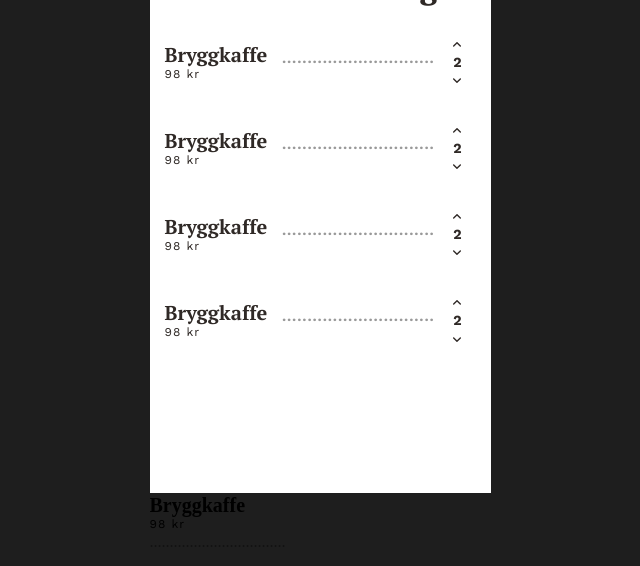
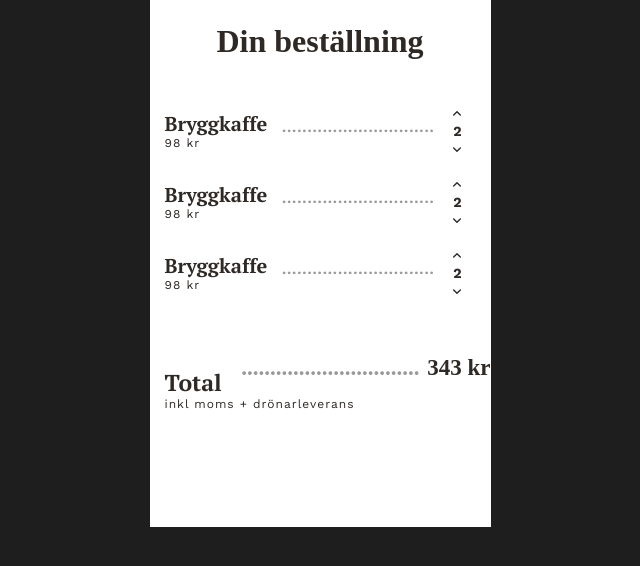
Before and after one commit to Emadenni/Air-bean-app, a React (Vite) app in the folder air-bean-app/: page /cart in a window 1280 px wide. Shown: the top 566 px of the page, without its empty margins (338-978 px from the left). Built offline with nearby package versions, Linux system fonts and the light colour scheme.

Commit message:
updated cart's style

```diff
--- a/air-bean-app/src/pages/Cart.tsx
+++ b/air-bean-app/src/pages/Cart.tsx
@@ -2,16 +2,16 @@ import "../pages/cart.scss";
 import arrowUp from "../assets/images/arrow-up.svg";
 import vectorUp from "../assets/images/vector-up.svg";
 import vectorDown from "../assets/images/vector-down.svg";
-import { CartProps } from '../components/types';
+import { CartProps } from "../components/types";
 
 const Cart: React.FC<CartProps> = ({ handleToggleCart }: CartProps) => {
   return (
     <div className="cart-container">
       <img src={arrowUp} alt="arrow up" className="arrow-up" />
 
-      <ul className="cart-container__list">
+      <div className="cart-container__list">
         <h1>Din beställning</h1>
-         {/* da dinamicizzare */}
+        <ul>
           <li className="cart-container__item">
             <p className="cart-container__item-p">
               Bryggkaffe
@@ -24,7 +24,6 @@ const Cart: React.FC<CartProps> = ({ handleToggleCart }: CartProps) => {
               <p>2</p>
               <img src={vectorDown} alt="vector" />
             </div>
-
           </li>
           <li className="cart-container__item">
             <p className="cart-container__item-p">
@@ -38,7 +37,6 @@ const Cart: React.FC<CartProps> = ({ handleToggleCart }: CartProps) => {
               <p>2</p>
               <img src={vectorDown} alt="vector" />
             </div>
-
           </li>
           <li className="cart-container__item">
             <p className="cart-container__item-p">
@@ -52,32 +50,20 @@ const Cart: React.FC<CartProps> = ({ handleToggleCart }: CartProps) => {
               <p>2</p>
               <img src={vectorDown} alt="vector" />
             </div>
-
-        </li>
-        <li className="cart-container__item">
-          <p className="cart-container__item-p">
-            Bryggkaffe
-            <span>98 kr</span>
-          </p>
-          <p className="cart-container__item-dots">..................................</p>
-
-          <div className="cart-container__quantityDiv">
-            <img src={vectorUp} alt="vector" />
-            <p>2</p>
-            <img src={vectorDown} alt="vector" />
-          </div>
-
           </li>
 
           {/* da dinamicizzare */}
         </ul>
 
-      <div>
-        <p className="cart-container__item-p">
-            Bryggkaffe
-            <span>98 kr</span>
+        <div className="cart-container-total">
+          <p className="cart-container-total__text">
+            Total
+            <span>inkl moms + drönarleverans</span>
           </p>
-          <p className="cart-container__item-dots">..................................</p> </div>
+          <p className="cart-container-total__dots">...............................</p>{" "}
+          <p className="cart-container-total__price">343 kr</p>
+        </div>
+      </div>
     </div>
   );
 };
--- a/air-bean-app/src/pages/cart.scss
+++ b/air-bean-app/src/pages/cart.scss
@@ -5,11 +5,13 @@
   line-height: 120%;
   bottom: 170px;
   left: 18px;
+  color: #2f2926;
+}
+.cart-container {
   &__item {
     display: flex;
     justify-content: space-between;
     align-items: center;
-    color: #2f2926;
     font-family: "PT Serif", serif;
     font-weight: bold;
     font-style: normal;
@@ -59,24 +61,29 @@
 }
 
 .cart-container__list {
-  z-index: 20;
   width: 21.313rem;
   min-height: 35.941rem;
-  background-color: #ffffff;
   display: flex;
   flex-direction: column;
+  justify-content: center;
   gap: 45px;
+  background-color: #ffffff;
+  > h1 {
+    font-size: 32px;
+    text-align: center;
+  }
+}
+
+.cart-container__list ul {
+  display: flex;
+  flex-direction: column;
+  gap: 30px;
   list-style-type: none;
   padding: 15px;
   color: #2f2926;
   font-family: "PT Serif", serif;
   font-weight: bold;
   font-style: normal;
-  > h1 {
-    font-size: 32px;
-    text-align: center;
-    margin-top: 45px;
-  }
 }
 
 .arrow-up {
@@ -84,3 +91,40 @@
   z-index: -2;
   transform: translateY(8px);
 }
+
+.cart-container-total {
+  display: flex;
+  justify-content: space-between;
+  align-items: start;
+  font-weight: 900;
+  line-height: 120%;
+  font-size: 23px;
+
+  &__dots {
+    color: rgb(0, 0, 0, 0.4);
+    /* margin-top: 3px; */
+    margin-left: -136px;
+  }
+
+  &__text {
+    overflow: hidden;
+    display: flex;
+    flex-direction: column;
+    margin-bottom: 20px;
+    font-family: "PT Serif", serif;
+    font-weight: bold;
+    font-style: normal;
+    line-height: 120%;
+    padding: 15px;
+    > span {
+      font-family: "Work Sans", sans-serif;
+      font-optical-sizing: auto;
+      font-size: 14px;
+      font-style: normal;
+      font-size: 12px;
+      font-weight: 400;
+      line-height: 130%;
+      letter-spacing: 1px;
+    }
+  }
+}
```
Lines whose indentation alone changed are shown as unchanged.
